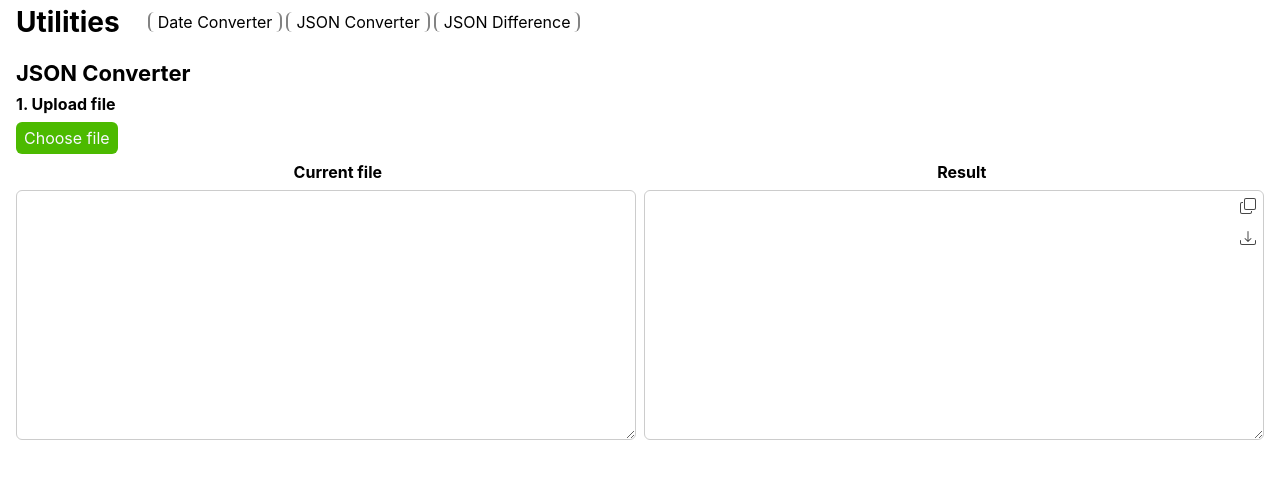
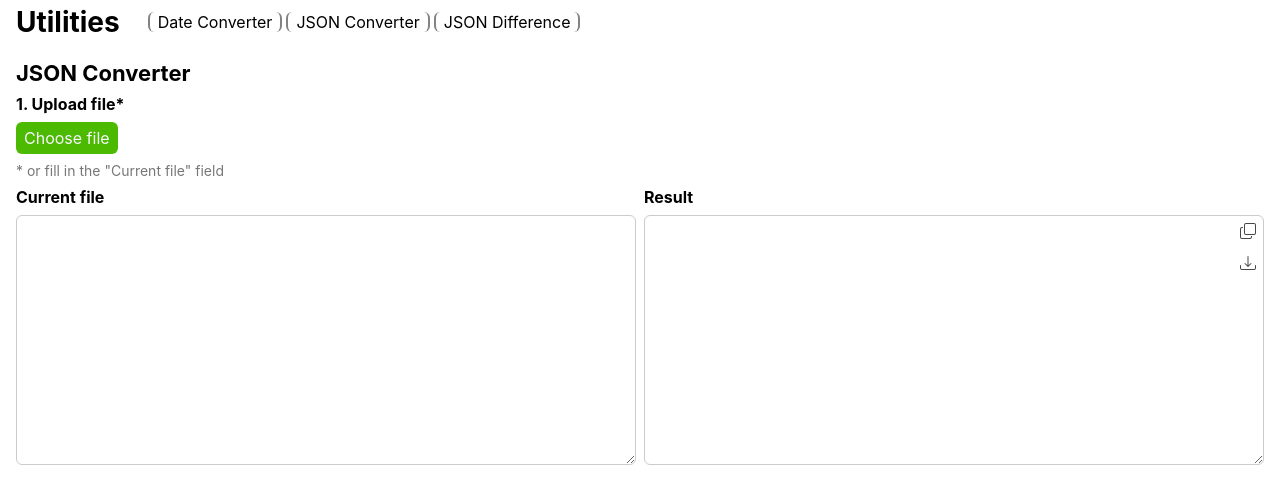
Before and after one commit to thornedll/utilities, a React (Create React App) app: page /utilities/jsonConverter in a window 1280 px wide. Shown: the top 504 px of the page. Built offline with nearby package versions, Linux system fonts and the light colour scheme.

Commit message:
1) removed fs, added react-tooltip in packages 2) added tooltips for buttons with icons 3) implemented Json convertation with filling up "Current file" textarea

```diff
--- a/package.json
+++ b/package.json
@@ -16,7 +16,6 @@
     "@types/react-router-dom": "^5.3.3",
     "classnames": "^2.5.1",
     "date-fns": "^4.1.0",
-    "file-system": "^2.2.2",
     "gh-pages": "^6.3.0",
     "lodash": "^4.17.21",
     "react": "^19.0.0",
@@ -25,6 +24,7 @@
     "react-router-dom": "^7.3.0",
     "react-scripts": "^5.0.1",
     "react-select": "^5.10.1",
+    "react-tooltip": "^5.28.1",
     "sass": "^1.85.1",
     "typescript": "^4.9.5",
     "web-vitals": "^2.1.4"
--- /dev/null
+++ b/src/components/UI/BaseTooltip.tsx
@@ -0,0 +1,22 @@
+import React from "react";
+import { Tooltip } from "react-tooltip";
+import { BaseTooltipProps } from "../../ts/interfaces/interfaces";
+import styles from "./styles.module.scss";
+
+export const BaseTooltip: React.FC<BaseTooltipProps> = ({
+  id,
+  text,
+  place,
+}) => {
+  return (
+    <>
+      <Tooltip
+        id={id}
+        content={text}
+        className={styles.tooltip}
+        place={place}
+        offset={5}
+      />
+    </>
+  );
+};
--- a/src/components/UI/Button.tsx
+++ b/src/components/UI/Button.tsx
@@ -2,14 +2,16 @@ import React from "react";
 import classNames from "classnames/bind";
 import { ButtonProps } from "../../ts/interfaces/interfaces";
 import styles from "./styles.module.scss";
+import { BaseTooltip } from "./BaseTooltip";
 
 const cx = classNames.bind(styles);
 
 export const Button: React.FC<ButtonProps> = ({
   text = "",
-  onClick,
   disabled = false,
   type,
+  tooltipPlace = "top",
+  onClick,
 }) => {
   const btnClass = cx({
     btnPrimary: type === "primary",
@@ -18,7 +20,13 @@ export const Button: React.FC<ButtonProps> = ({
   });
 
   return (
-    <button onClick={onClick} disabled={disabled} className={btnClass}>
+    <>
+      <button
+        onClick={onClick}
+        disabled={disabled}
+        className={btnClass}
+        data-tooltip-id={type}
+      >
         {text}
         {type === "copy" ? (
           <svg
@@ -89,11 +97,15 @@ export const Button: React.FC<ButtonProps> = ({
             viewBox="0 0 16 16"
           >
             <path
-            fill-rule="evenodd"
+              fillRule="evenodd"
               d="M4.5 11.5A.5.5 0 0 1 5 11h10a.5.5 0 0 1 0 1H5a.5.5 0 0 1-.5-.5m-2-4A.5.5 0 0 1 3 7h10a.5.5 0 0 1 0 1H3a.5.5 0 0 1-.5-.5m-2-4A.5.5 0 0 1 1 3h10a.5.5 0 0 1 0 1H1a.5.5 0 0 1-.5-.5"
             />
           </svg>
         ) : null}
       </button>
+      {type !== "primary" && (
+        <BaseTooltip id={type} text={type} place={tooltipPlace} />
+      )}
+    </>
   );
 };
--- a/src/components/UI/TextArea.tsx
+++ b/src/components/UI/TextArea.tsx
@@ -9,7 +9,7 @@ export const TextArea: React.FC<TextAreaProps> = ({
   id,
   labelText,
   readOnly = false,
-  handleChange,
+  handleChange = () => {},
 }) => {
   return (
     <>
@@ -23,12 +23,19 @@ export const TextArea: React.FC<TextAreaProps> = ({
       </label>
       <textarea
         placeholder={placeholder}
-        onChange={() => handleChange}
+        onChange={(e: React.ChangeEvent<HTMLTextAreaElement>) =>
+          handleChange(e.target.value)
+        }
         value={value}
         className={styles.textArea}
         disabled={disabled}
         id={id}
         readOnly={readOnly}
+        onKeyDown={(e) => {
+          if (e.key === "Tab") {
+            e.preventDefault()
+          };
+        }}
       />
     </>
   );
--- a/src/components/UI/index.ts
+++ b/src/components/UI/index.ts
@@ -1,8 +1,9 @@
 export { BaseSelect } from "./BaseSelect";
 export { Button } from "./Button";
 export { Check } from "./Check";
+export { DateTimePicker } from "./DateTimePicker";
 export { DoubleInput } from "./DoubleInput";
 export { FileInput } from "./FileInput";
 export { TextArea } from "./TextArea";
 export { TextInput } from "./TextInput";
-export { DateTimePicker } from "./DateTimePicker";
+export { BaseTooltip } from "./BaseTooltip";
--- a/src/components/UI/styles.module.scss
+++ b/src/components/UI/styles.module.scss
@@ -108,3 +108,11 @@ textarea {
     height: 14px;
   }
 }
+
+.tooltip {
+  font-size: 12px !important;
+  padding: 4px 8px !important;
+  &::first-letter {
+    text-transform: capitalize;
+  }
+}
--- a/src/components/pages/JsonConverter.tsx
+++ b/src/components/pages/JsonConverter.tsx
@@ -1,4 +1,5 @@
 import { useState, ChangeEvent } from "react";
+import classNames from "classnames/bind";
 import { BtnType, KeyValueChange, ValueType } from "../../ts/types/types";
 import { Button, Check, DoubleInput, FileInput, TextArea } from "../UI";
 import {
@@ -10,6 +11,8 @@ import {
 } from "../../utils";
 import { emptyKeyValueObject } from "../../constants";
 import styles from "./styles.module.scss";
+
+const cx = classNames.bind(styles);
 
 export const JsonConverter: React.FC = () => {
   const [file, setFile] = useState<File>();
@@ -85,6 +88,10 @@ export const JsonConverter: React.FC = () => {
     }
   };
 
+  const handleFileString = (newFileString: string) => {
+    setFileString(newFileString);
+  };
+
   const uploadFile = (e: ChangeEvent<HTMLInputElement>) => {
     if (e.target.files) {
       const file = e.target.files[0];
@@ -98,7 +105,7 @@ export const JsonConverter: React.FC = () => {
           const rawText = reader.result;
           if (rawText && typeof rawText === "string") {
             let res = JSON.parse(rawText);
-            setFileString(JSON.stringify(res, null, 2));
+            handleFileString(JSON.stringify(res, null, 2));
           }
         };
         reader.readAsText(file);
@@ -108,20 +115,12 @@ export const JsonConverter: React.FC = () => {
     }
   };
 
-  const convertFile = (
+  const convertFileString = (
     isConvertCaseChange: boolean,
     isConvertKeyValueChange: boolean,
-    file: File | undefined
+    fileString: string
   ) => {
-    if (file) {
-      const reader = new FileReader();
-      reader.onerror = () => {
-        alert("Error reading the file. Please try again.");
-      };
-      reader.onload = () => {
-        const rawText = reader.result;
-        if (rawText && typeof rawText === "string") {
-          const result = JSON.parse(rawText);
+    const result = JSON.parse(fileString);
     let res = result;
 
     const convertCaseChange = () => {
@@ -149,6 +148,26 @@ export const JsonConverter: React.FC = () => {
     }
     const jsonStr = JSON.stringify(res, null, 2);
     setJsonString(jsonStr);
+  };
+
+  const convertFile = (
+    isConvertCaseChange: boolean,
+    isConvertKeyValueChange: boolean,
+    file: File | undefined
+  ) => {
+    if (file) {
+      const reader = new FileReader();
+      reader.onerror = () => {
+        alert("Error reading the file. Please try again.");
+      };
+      reader.onload = () => {
+        const rawText = reader.result;
+        if (rawText && typeof rawText === "string") {
+          convertFileString(
+            isConvertCaseChange,
+            isConvertKeyValueChange,
+            rawText
+          );
         }
       };
       reader.readAsText(file);
@@ -162,12 +181,15 @@ export const JsonConverter: React.FC = () => {
   return (
     <div className={styles.pageWrapper}>
       <h2>JSON Converter</h2>
-      <h4 className={styles["mt-8"]}>1. Upload file</h4>
+      <h4 className={styles["mt-8"]}>1. Upload file*</h4>
       <div className={styles.optionsWrapper}>
         <FileInput handleChange={uploadFile} accept="application/json" />
         <div>{file && `Current file: ${file.name}`}</div>
       </div>
-      {file && (
+      <span className={cx({ hint: 1, "mt-8": 1 })}>
+        * or fill in the "Current file" field
+      </span>
+      {fileString && (
         <>
           <h4 className={styles["mt-8"]}>2. Choose settings</h4>
           <div className={styles.optionsWrapper}>
@@ -206,38 +228,54 @@ export const JsonConverter: React.FC = () => {
           <div className={styles.optionsWrapper}>
             <Button
               text="Convert"
-              onClick={() => convertFile(isCaseChange, isKeyValueChange, file)}
+              disabled={
+                fileString && (isCaseChange || isKeyValueChange) ? false : true
+              }
               type="primary"
-              disabled={
-                file && (isCaseChange || isKeyValueChange) ? false : true
+              onClick={
+                file
+                  ? () => convertFile(isCaseChange, isKeyValueChange, file)
+                  : () =>
+                      convertFileString(
+                        isCaseChange,
+                        isKeyValueChange,
+                        fileString
+                      )
               }
             />
           </div>
         </>
       )}
-      <h4
-        style={{
-          display: "flex",
-          justifyContent: "space-around",
-        }}
-        className={styles["mt-8"]}
-      >
-        Current file<span>Result</span>
-      </h4>
-      <div className={styles.resultWrapper}>
-        <TextArea value={fileString} readOnly={true} />
+      <div className={styles.optionsWrapper}>
+        <div className={styles.jsonInputWrapper}>
+          <h4>Current file</h4>
+          <div className={cx({ resultWrapper: 1, "mt-0": 1 })}>
+            <TextArea
+              value={fileString}
+              readOnly={false}
+              handleChange={handleFileString}
+            />
+          </div>
+        </div>
+        <div className={styles.jsonInputWrapper}>
+          <h4>Result</h4>
+          <div className={cx({ resultWrapper: 1, "mt-0": 1 })}>
             <TextArea value={jsonString} readOnly={true} />
             <div className={styles.buttonsWrapper}>
               <Button
+                disabled={jsonString === "" ? true : false}
+                type={btnType}
+                tooltipPlace="left"
                 onClick={copyText}
-            type={btnType}
-            disabled={jsonString === "" ? true : false}
               />
               <Button
+                disabled={jsonString === "" ? true : false}
+                type="download"
+                tooltipPlace="left"
                 onClick={() => downloadFile(jsonString, "json")}
-            type="download"
-            disabled={jsonString === "" ? true : false}
               />
+            </div>
+          </div>
         </div>
       </div>
     </div>
--- a/src/components/pages/JsonDiff.tsx
+++ b/src/components/pages/JsonDiff.tsx
@@ -98,7 +98,6 @@ export const JsonDiff: React.FC = () => {
   ) => {
     jsonSetter(JSON.stringify(JSON.parse(jsonString), null, 2));
   };
-  console.log(json1);
 
   return (
     <div className={styles.pageWrapper}>
@@ -114,9 +113,10 @@ export const JsonDiff: React.FC = () => {
             />
             <div className={styles.buttonsWrapper}>
               <Button
+                disabled={json1 ? false : true}
                 type="format"
+                tooltipPlace="left"
                 onClick={() => setFormattedJson(json1, setJson1)}
-                disabled={json1 ? false : true}
               />
             </div>
           </div>
@@ -139,9 +139,10 @@ export const JsonDiff: React.FC = () => {
             />
             <div className={styles.buttonsWrapper}>
               <Button
+                disabled={json2 ? false : true}
                 type="format"
+                tooltipPlace="left"
                 onClick={() => setFormattedJson(json2, setJson2)}
-                disabled={json2 ? false : true}
               />
             </div>
           </div>
--- a/src/components/pages/styles.module.scss
+++ b/src/components/pages/styles.module.scss
@@ -70,6 +70,12 @@
   }
 }
 
+.hint {
+  display: block;
+  font-size: 14px;
+  color: #777777;
+}
+
 .mt-8 {
   margin-top: 8px;
 }
```
Also changed, not shown: src/ts/interfaces/interfaces.ts (+9 -1 lines), 1 other file (tests, documents, lock files or other folders). Lines whose indentation alone changed are shown as unchanged.
